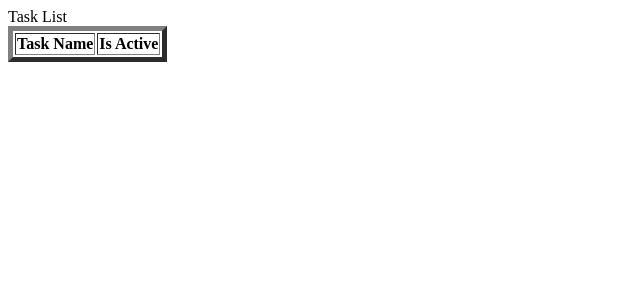
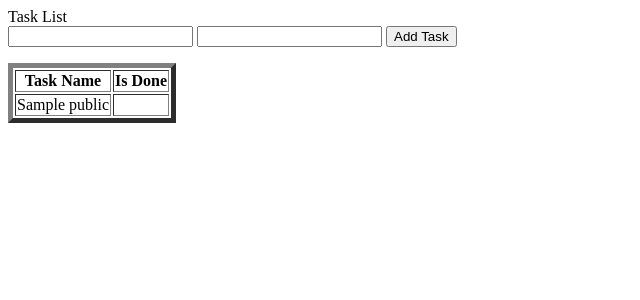
Before and after one commit to nihartutorial/tasklist, a Flask app: page / in a window 1280 px wide. Shown: the top 300 px of the page, without its empty margins (0-640 px from the left). Run offline with Flask 2, Linux system fonts and the light colour scheme; a database or web service that is not in the repository returns one stand-in record (values such as "Sample title"); lists and menus that the app fills with data are empty; some libraries are stand-ins or nearby versions.

Commit message:
Added rows to DB

```diff
--- a/db.py
+++ b/db.py
@@ -7,8 +7,15 @@ db_host = "localhost"
 def getTaskList():
     conn = psycopg2.connect(dbname=db_name, user=db_user, password=db_pw, host=db_host)
     cur = conn.cursor()
-    cur.execute('SELECT task_name, is_active FROM public."TaskList"')
+    cur.execute('SELECT task_name, is_done FROM public."TaskList"')
     tasklist = cur.fetchall()
     cur.close
     conn.close
     return tasklist
+
+def addTask(name, date):
+    conn = psycopg2.connect(dbname=db_name, user=db_user, password=db_pw, host=db_host)
+    cur = conn.cursor()
+    cur.execute('INSERT INTO public."TaskList"(task_name, due_date) values(\'%s\', \'%s\');commit;' % (name, date))
+    cur.close
+    conn.close
--- a/main.py
+++ b/main.py
@@ -1,13 +1,20 @@
-from flask import Flask, render_template
-from db import getTaskList
+from flask import Flask, render_template, request, redirect, url_for
+from db import getTaskList, addTask
 app = Flask(__name__)
 
 #tasklist = [["Walk Dog", True], ["Wash Dishes", False], ["Take Out Trash", True]]
-tasklist = getTaskList()
+
 
 @app.route("/")
 def home():
+    tasklist = getTaskList()
     return render_template("tasklist.html", TaskList=tasklist)
 
 
+@app.route("/add", methods=['POST'])
+def add():
+    taskname = request.form['taskName']
+    duedate = request.form['dueDate']
+    addTask(taskname, duedate)
+    return redirect(url_for('home'))
 app.run()
--- a/templates/tasklist.html
+++ b/templates/tasklist.html
@@ -3,13 +3,18 @@
         Task List
     </head>
     <body>
+        <form method="post" action="/add">
+            <input type="text" name="taskName">
+            <input type="text" name="dueDate">
+            <input type="submit" value="Add Task">
+        </form>
         <table border="5">
             <tr>
                 <th>
                     Task Name
                 </th>
                 <th>
-                    Is Active
+                    Is Done
                 </th>
             </tr>
            {% for task in TaskList: %}
```
